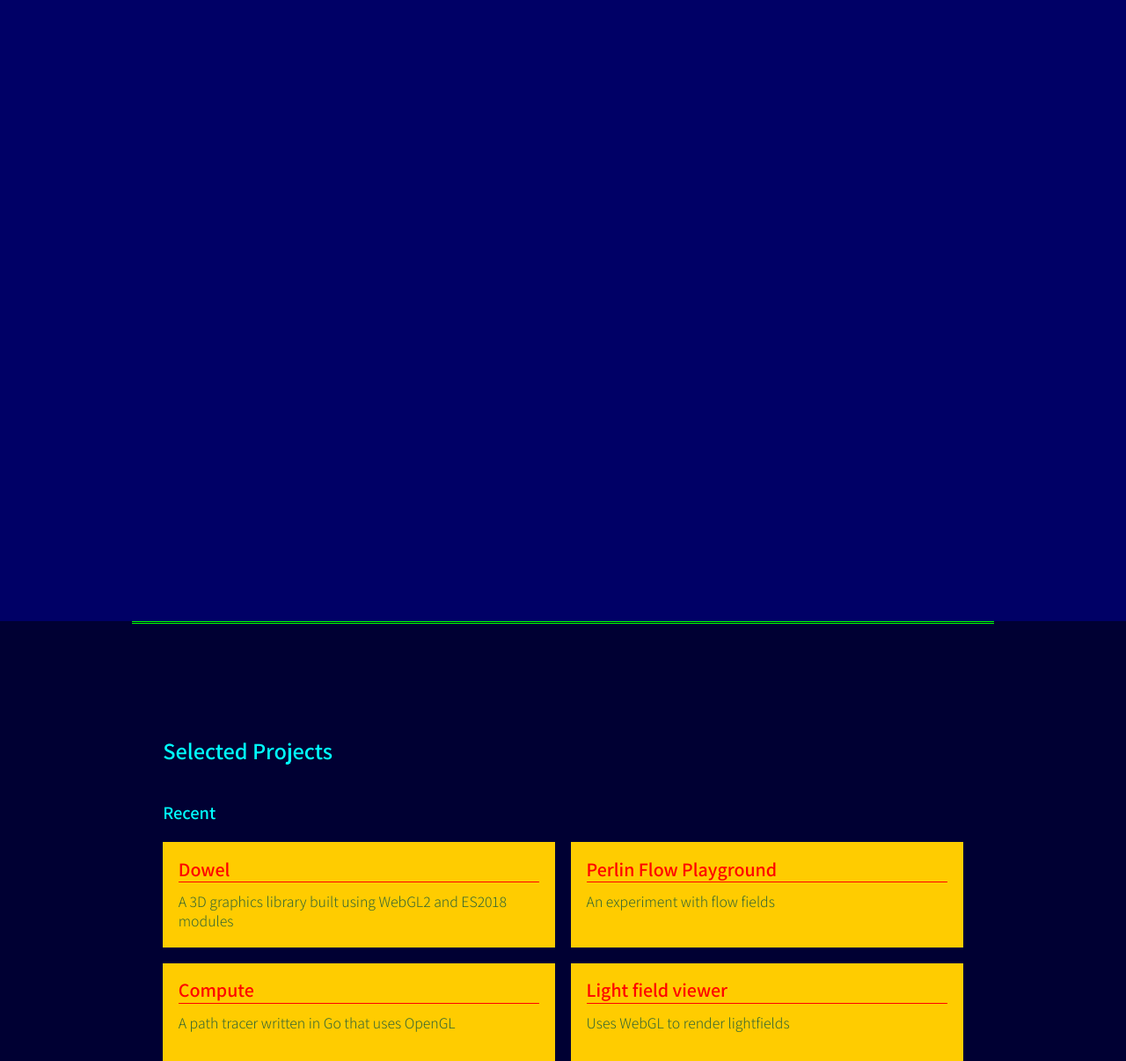
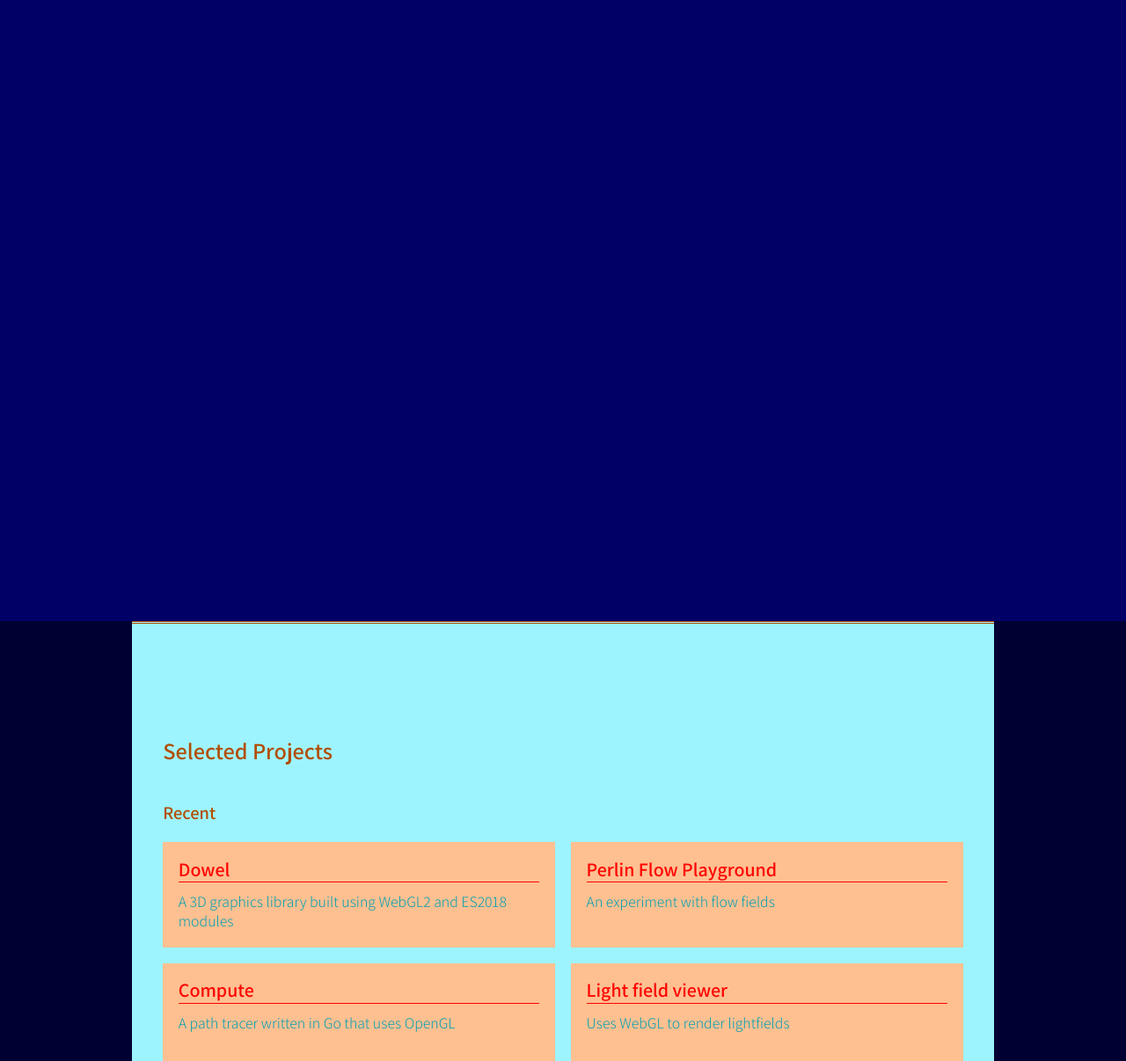
Before and after one commit to hypothete/homepage, a plain HTML site: page index.html in a window 1280 px wide. Shown: the part 94-1300 px from the top of the page at 88% size. Drawn offline with Linux system fonts and the light colour scheme.

Commit message:
fixed some links

```diff
--- a/index.html
+++ b/index.html
@@ -86,7 +86,7 @@
 			<h3>Art</h3>
 			<ul>
 				<li class="card">
-					<a href="https://hypothete.com/projects/2012/rotors/" noopener target="_blank">Rotors (2012)</a>
+					<a href="http://hypothete.com/projects/2012/rotors/" noopener target="_blank">Rotors (2012)</a>
 					A series of works that experiment with the DOM as a medium
 				</li>
 				<li class="card">
@@ -98,7 +98,7 @@
 					A collaborative net artwork made from found materials
 				</li>
 				<li class="card">
-					<a href="https://hypothete.com/projects/2010/school/" noopener target="_blank">Undergrad work (2009)</a>
+					<a href="http://hypothete.com/projects/2010/school/" noopener target="_blank">Undergrad work (2009)</a>
 					Paintings and projections
 				</li>
 			</ul>
--- a/styles.css
+++ b/styles.css
@@ -1,10 +1,10 @@
 :root {
 	--main: #003;
-	--section1: #f0f;
-	--section2: #0f0;
-	--section3: #fc0;
-	--primary: #00f;
-	--secondary: #0ff;
+	--section1: #00E3FF;
+	--section2: #FFC091;
+	--section3: #9DF4FF;
+	--primary: #009FB2;
+	--secondary: #B24D00;
 	--tertiary: #363;
 	--link1: #fff;
 	--link1h: #ccc;
@@ -73,7 +73,8 @@ header {
 section {
 	padding: 6em 2em 2em 2em;
 	max-width: 980px;
-	border-top: 3px double var(--section2);
+	border-top: 3px double var(--secondary);
+	background: var(--section3);
 }
 
 section:nth-child(2) {
@@ -105,8 +106,8 @@ li {
 }
 
 .card {
-	background-color: var(--section3);
-	color: var(--tertiary);
+	background-color: var(--section2);
+	color: var(--primary);
 	padding: 1em;
 	display: flex;
 	flex-direction: column;
```
